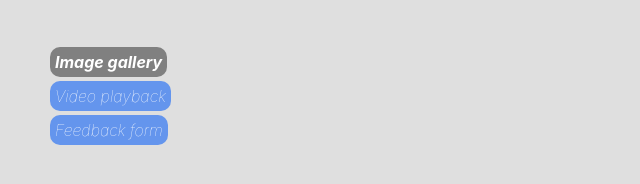
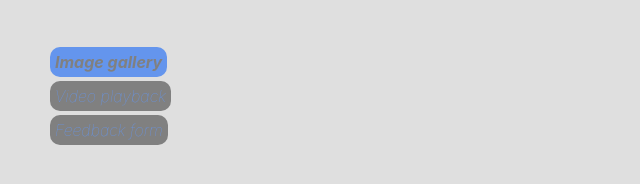
Before and after one commit to Pugli87/goit-js-hw-08, a website built with Parcel: page src/index.html in a window 1280 px wide. In both pictures the pointer is over the link "Image gallery". Shown: the whole page, without its empty margins (0-640 px from the left). Built offline with nearby package versions, Linux system fonts and the light colour scheme.

Commit message:
Update common.css

```diff
--- a/src/css/common.css
+++ b/src/css/common.css
@@ -21,26 +21,28 @@ img {
 	max-width: 100%;
 }
 
-ul{
+ul {
 	list-style: none;
 }
 
-li{
+li {
 	margin-bottom: 10px;
 }
 
-a{
+a {
 	text-decoration: none;
-  color: rgb(255, 255, 255);
-  font-weight:lighter;
+	color: cornflowerblue;
+	font-weight: lighter;
 	font-style: italic;
-  background-color: cornflowerblue;
+	background-color: gray;
 	border-radius: 10px;
 	padding: 5px;
 }
 
-a:hover{
+a:hover,
+a:focus {
 	font-weight: bold;
-  background-color: gray;
+	color: gray;
+	background-color: cornflowerblue;
 	transform: translateX(0.5px) rotate(-1deg) scale(0.99);
 }
```
Lines whose indentation alone changed are shown as unchanged.
